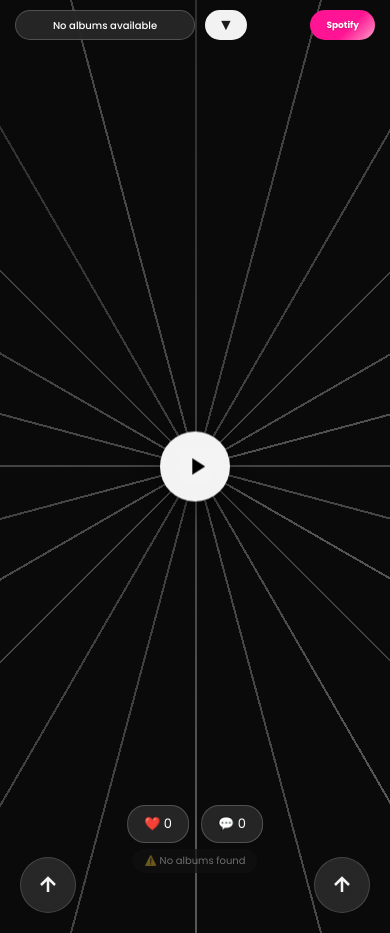
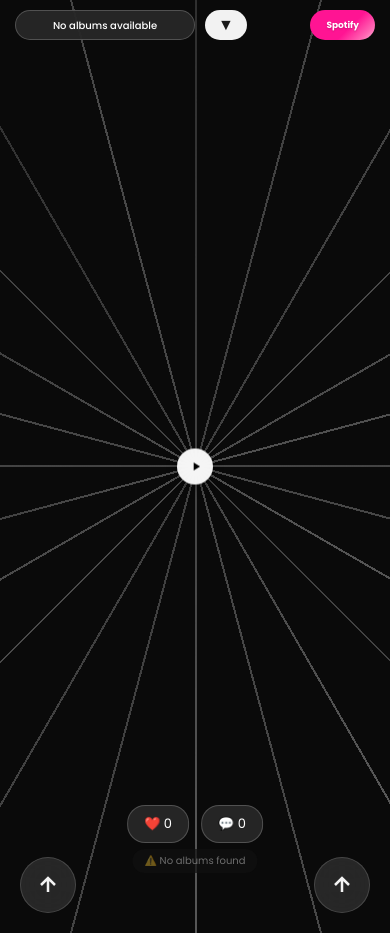
Before and after one commit to flawless0chaos-hub/music-wheel-app, a Flask app: page / in a window 390 px wide. Run offline with Flask 3, Linux system fonts and the light colour scheme; some libraries are stand-ins or nearby versions.

Commit message:
Add files via upload

```diff
--- a/static/css/ui-redesign.css
+++ b/static/css/ui-redesign.css
@@ -16,7 +16,7 @@
 }
 
 /* ============================================
-   CENTER PLAY BUTTON - Enlarged with Icons
+   CENTER PLAY BUTTON - Smaller & Clean
    ============================================ */
 
 .center-play-btn {
@@ -24,8 +24,8 @@
     top: 50% !important;
     left: 50% !important;
     transform: translate(-50%, -50%) !important;
-    width: 80px !important;
-    height: 80px !important;
+    width: 40px !important;
+    height: 40px !important;
     background: rgba(255, 255, 255, 0.95) !important;
     border: none !important;
     border-radius: 50% !important;
@@ -34,14 +34,14 @@
     justify-content: center !important;
     cursor: pointer !important;
     z-index: 150 !important;
-    box-shadow: 0 8px 24px rgba(0, 0, 0, 0.4) !important;
+    box-shadow: 0 4px 12px rgba(0, 0, 0, 0.3) !important;
     transition: all 0.3s cubic-bezier(0.4, 0, 0.2, 1) !important;
     backdrop-filter: blur(10px) !important;
 }
 
 .center-play-btn:hover {
-    transform: translate(-50%, -50%) scale(1.08) !important;
-    box-shadow: 0 12px 32px rgba(0, 0, 0, 0.5) !important;
+    transform: translate(-50%, -50%) scale(1.1) !important;
+    box-shadow: 0 6px 16px rgba(0, 0, 0, 0.4) !important;
 }
 
 .center-play-btn:active {
@@ -51,17 +51,17 @@
 /* Play Icon */
 .center-play-btn #playIcon {
     display: block !important;
-    width: 32px !important;
-    height: 32px !important;
+    width: 16px !important;
+    height: 16px !important;
     color: #000000 !important;
-    margin-left: 4px !important;
+    margin-left: 2px !important;
 }
 
 /* Pause Icon */
 .center-play-btn #pauseIcon {
     display: none !important;
-    width: 28px !important;
-    height: 28px !important;
+    width: 14px !important;
+    height: 14px !important;
     color: #000000 !important;
 }
 
@@ -365,13 +365,18 @@ button, .btn, [role="button"] {
 
 @media (max-width: 768px) {
     .center-play-btn {
-        width: 70px !important;
-        height: 70px !important;
+        width: 36px !important;
+        height: 36px !important;
     }
 
     .center-play-btn #playIcon {
-        width: 28px !important;
-        height: 28px !important;
+        width: 14px !important;
+        height: 14px !important;
+    }
+
+    .center-play-btn #pauseIcon {
+        width: 12px !important;
+        height: 12px !important;
     }
 
     .style-circle {
--- a/static/js/canvas.js
+++ b/static/js/canvas.js
@@ -174,26 +174,36 @@ class WheelCanvas {
                 // Draw glow effect for hovered/active
                 if (isActive || isHovered) {
                     this.ctx.beginPath();
-                    this.ctx.arc(x, y, 24, 0, 2 * Math.PI);
-                    const gradient = this.ctx.createRadialGradient(x, y, 0, x, y, 24);
-                    gradient.addColorStop(0, 'rgba(255, 255, 255, 0.6)');
+                    this.ctx.arc(x, y, 28, 0, 2 * Math.PI);
+                    const gradient = this.ctx.createRadialGradient(x, y, 0, x, y, 28);
+                    gradient.addColorStop(0, 'rgba(255, 255, 255, 0.8)');
                     gradient.addColorStop(1, 'rgba(255, 255, 255, 0)');
                     this.ctx.fillStyle = gradient;
                     this.ctx.fill();
                 }
 
-                // Draw main point
+                // Draw main point with gradient from color to white
+                const dotSize = isActive ? 16 : (isHovered ? 14 : 10);
                 this.ctx.beginPath();
-                this.ctx.arc(x, y, isActive ? 12 : (isHovered ? 10 : 6), 0, 2 * Math.PI);
-                this.ctx.fillStyle = isActive ? styleConfig.color : (isHovered ? '#ffffff' : 'rgba(255, 255, 255, 0.9)');
+                this.ctx.arc(x, y, dotSize, 0, 2 * Math.PI);
+
+                // Create radial gradient from style color (center) to white (edge)
+                const dotGradient = this.ctx.createRadialGradient(x, y, 0, x, y, dotSize);
+                if (isActive) {
+                    dotGradient.addColorStop(0, styleConfig.color);
+                    dotGradient.addColorStop(0.6, styleConfig.color);
+                    dotGradient.addColorStop(1, '#ffffff');
+                } else {
+                    dotGradient.addColorStop(0, 'rgba(255, 255, 255, 0.95)');
+                    dotGradient.addColorStop(1, 'rgba(255, 255, 255, 0.7)');
+                }
+                this.ctx.fillStyle = dotGradient;
                 this.ctx.fill();
 
-                // Add border for active point
-                if (isActive) {
-                    this.ctx.strokeStyle = '#ffffff';
-                    this.ctx.lineWidth = 3;
-                    this.ctx.stroke();
-                }
+                // Add subtle border
+                this.ctx.strokeStyle = 'rgba(255, 255, 255, 0.3)';
+                this.ctx.lineWidth = 1;
+                this.ctx.stroke();
             });
         });
     }
```
